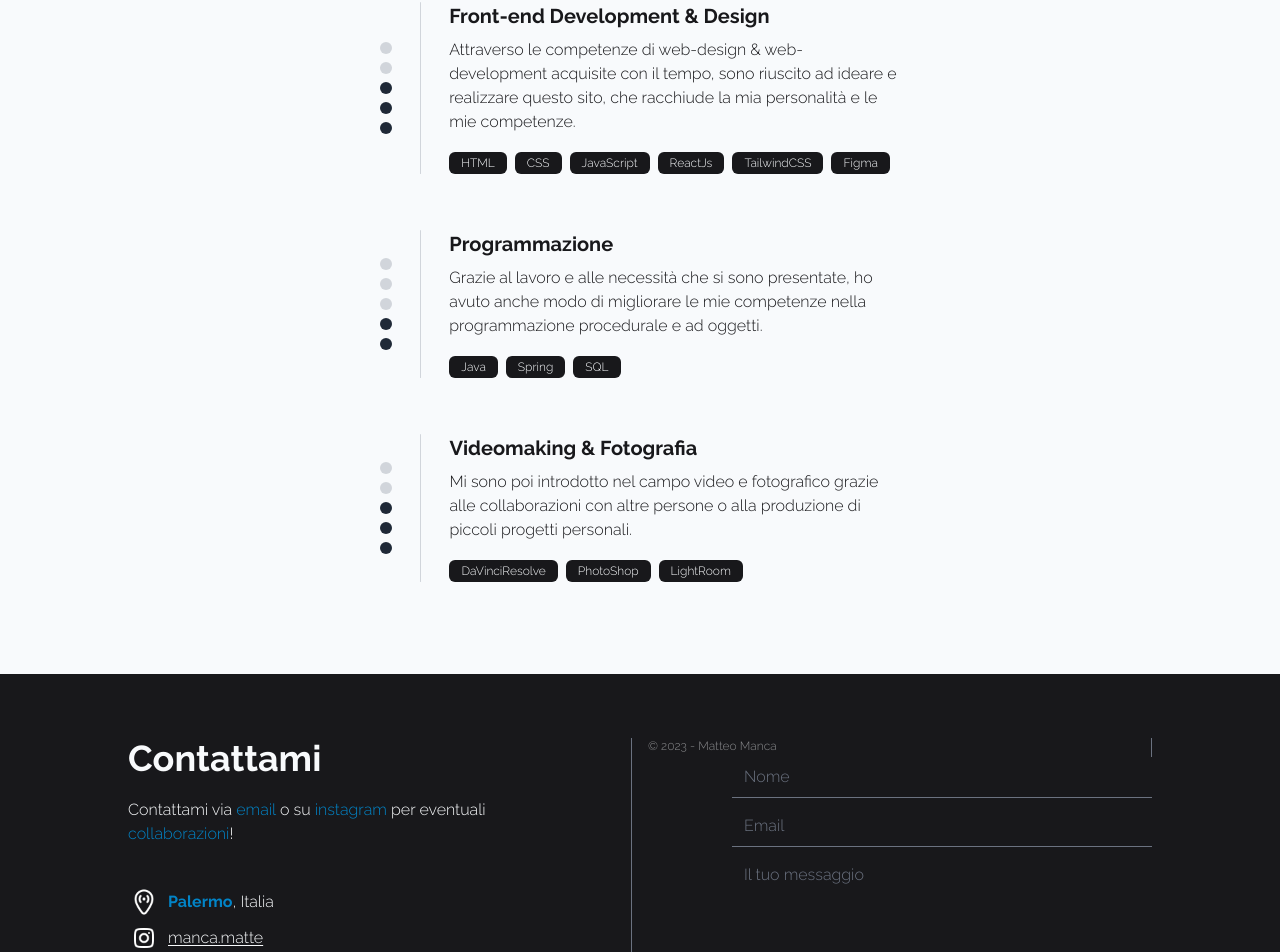
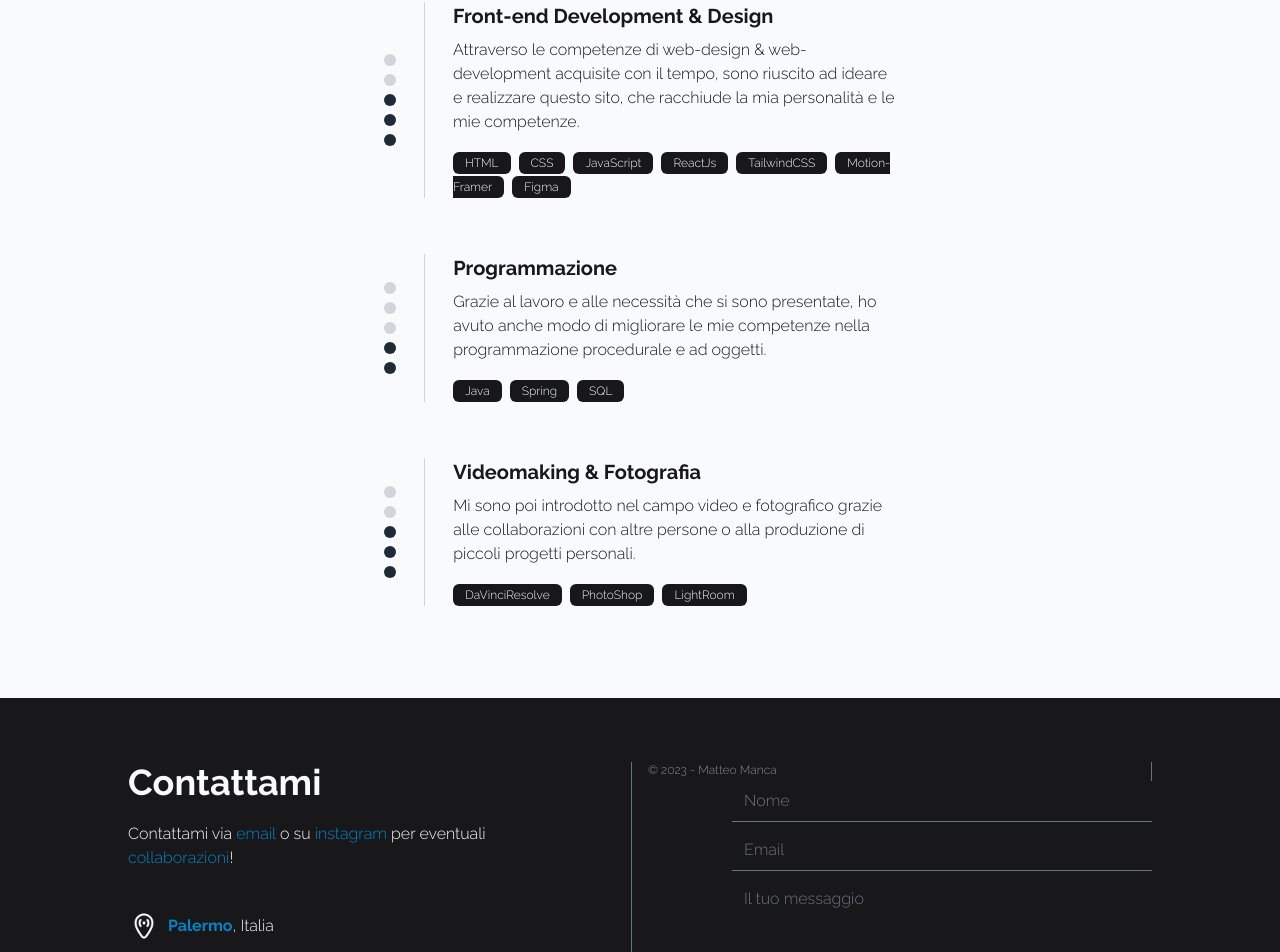
Before and after one commit to MatteManca/mattemanca.github.io, a React (Vite) app: page / in a window 1280 px wide. Shown: the part 950-1902 px from the top of the page. Built offline with nearby package versions, Linux system fonts and the light colour scheme.

Commit message:
skills data adjustments

```diff
--- a/src/data/skills.js
+++ b/src/data/skills.js
@@ -4,7 +4,7 @@ export default [
       title: 'Front-end Development & Design',
       description:
       'Attraverso le competenze di web-design & web-development acquisite con il tempo, sono riuscito ad ideare e realizzare questo sito, che racchiude la mia personalità e le mie competenze.',
-      technologies: ['HTML', 'CSS', 'JavaScript', 'ReactJs', 'TailwindCSS', 'Figma'],
+      technologies: ['HTML', 'CSS', 'JavaScript', 'ReactJs', 'TailwindCSS', 'Motion-Framer', 'Figma'],
    },
    {
       grade: 2,
```
Also changed, not shown: 3 other files (tests, documents, lock files or other folders).
